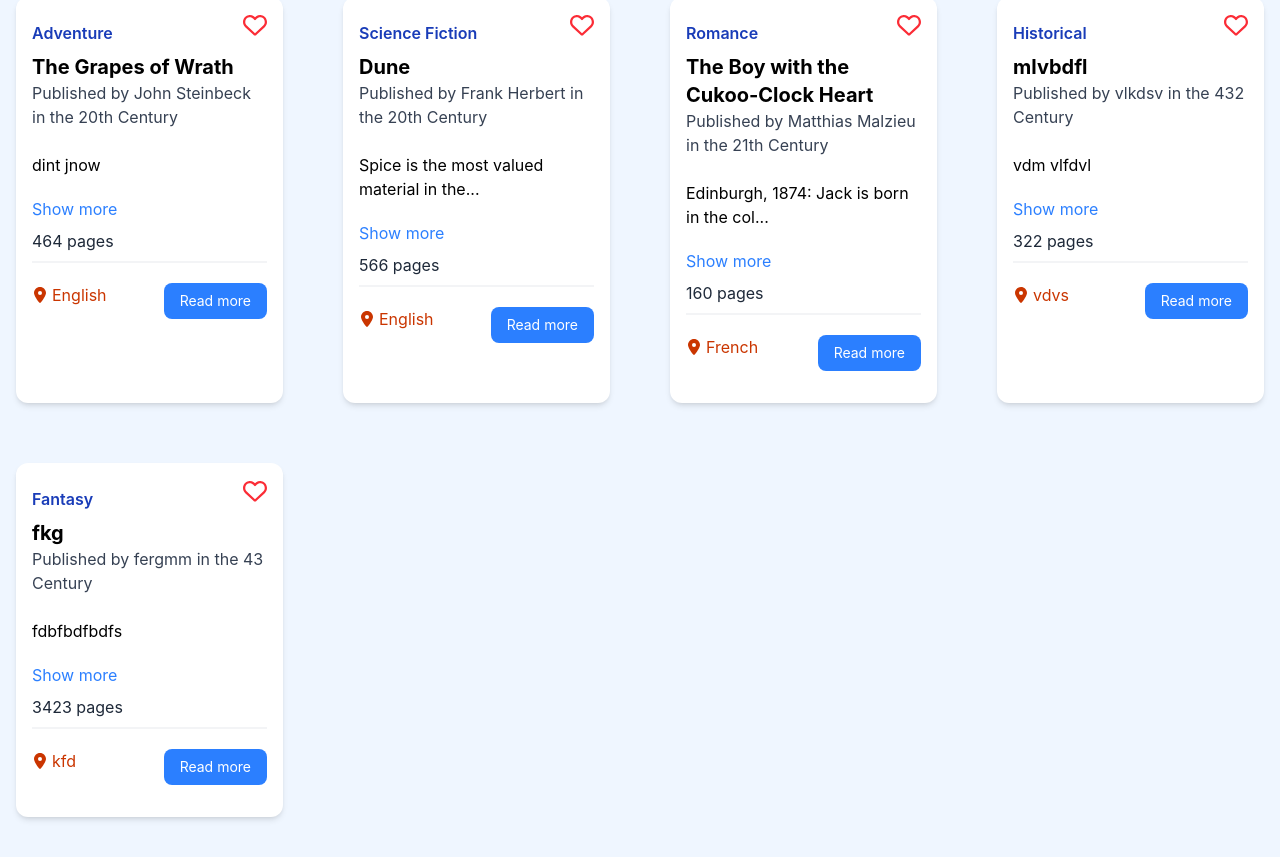
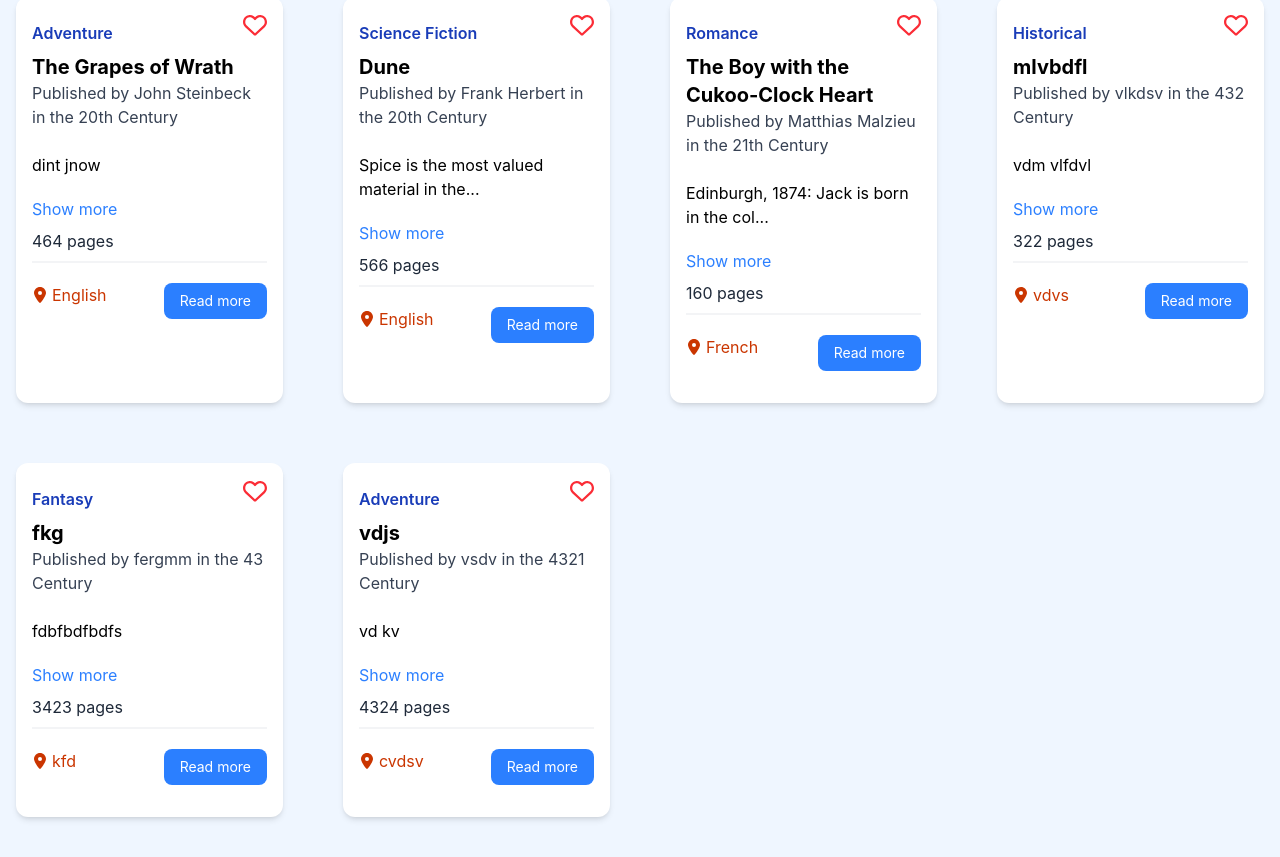
Before and after one commit to AlBalboni/projet-final, a React (Vite) app: page /books in a window 1280 px wide. Shown: the part 1926-2783 px from the top of the page. Built offline with nearby package versions, Linux system fonts and the light colour scheme; data requests are answered from the project's data file.

Commit message:
corrected toasts

```diff
--- a/books.json
+++ b/books.json
@@ -256,6 +256,18 @@
       "pageCount": "3423",
       "description": "fdbfbdfbdfs",
       "id": "YO3ydKK"
+    },
+    {
+      "title": "vdjs",
+      "author": "vsdv",
+      "genre": [
+        "Adventure"
+      ],
+      "language": "cvdsv",
+      "century": "4321",
+      "pageCount": "4324",
+      "description": "vd kv",
+      "id": "jUQTot9"
     }
   ]
 }
--- a/src/actions/addBookAction.js
+++ b/src/actions/addBookAction.js
@@ -31,7 +31,7 @@
   });
 
 return redirect(
-  "/books?toast=Book updated successfully!&type=info"
+  "/books?toast=Book added successfully!&type=success"
 );
 
 };
--- a/src/actions/deleteBookAction.js
+++ b/src/actions/deleteBookAction.js
@@ -10,7 +10,7 @@
   });
 
     return redirect(
-  "/books?toast=Book deleted successfully!&type=info"
+  "/books?toast=Book deleted successfully!&type=warning"
 );
 };
 
--- a/src/pages/BookPage.jsx
+++ b/src/pages/BookPage.jsx
@@ -19,6 +19,8 @@
       toast.error(message);
     } else if (type === "info") {
       toast.info(message);
+    } else if (type === "warning") {
+      toast.warning(message);
     }
 
     setSearchParams({});
```
